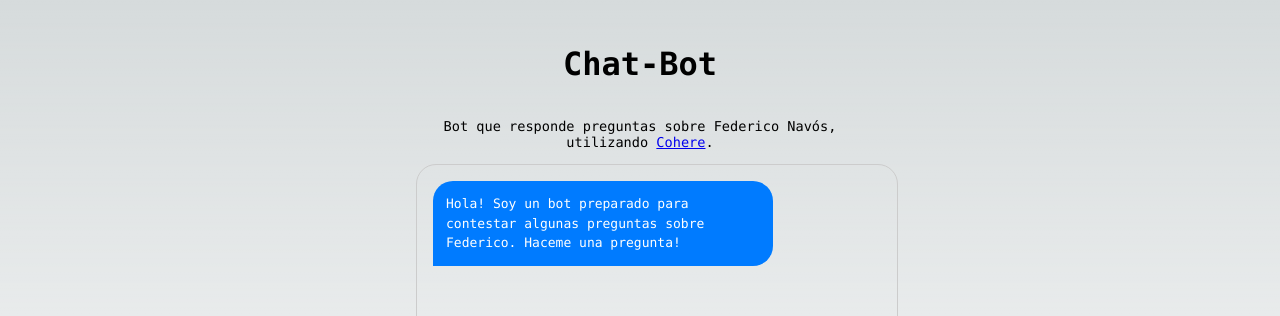
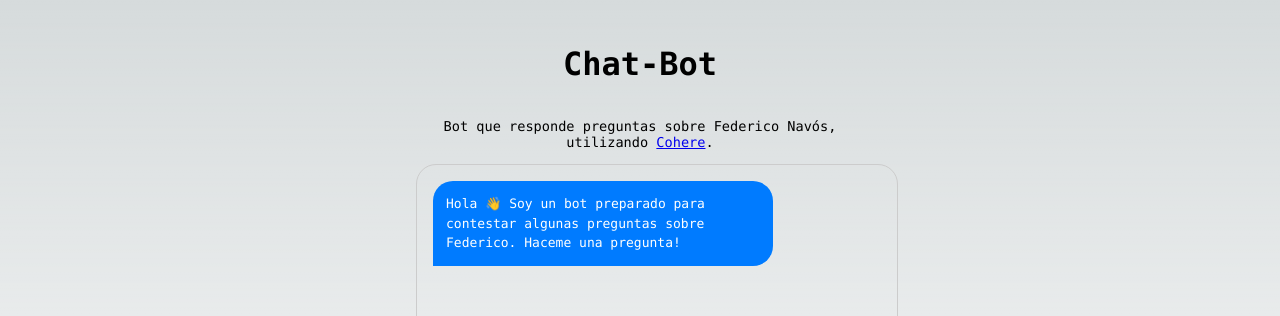
Before and after one commit to fedenavos/chat-bot, a Next.js app: page / in a window 1280 px wide. Shown: the top 316 px of the page. Built offline with nearby package versions, Linux system fonts and the light colour scheme.

Commit message:
Add typing animation to message (only string)

```diff
--- a/components/Chat.tsx
+++ b/components/Chat.tsx
@@ -5,11 +5,12 @@ import { useEffect, useRef, useState } from "react";
 import { faAndroid, faAngular, faBitcoin, faCss3Alt, faGithub, faHtml5, faJsSquare, faLinkedin, faPython, faReact } from "@fortawesome/free-brands-svg-icons";
 import { faChartLine, faCode, faDatabase, faDownload, faGamepad } from "@fortawesome/free-solid-svg-icons";
 import { FontAwesomeIcon } from "@fortawesome/react-fontawesome";
+import Message from "./Message";
 
 
 type Message = {
     id: string;
-    text: React.ReactNode | string;
+    content: React.ReactNode | string;
     type: "bot" | "user";
 }
 
@@ -277,10 +278,19 @@ const Chat = () => {
     const [messages, setMessages] = useState<Message[]>([
         {
             id: "1",
-            text: "Hola! Soy un bot preparado para contestar algunas preguntas sobre Federico. Haceme una pregunta!",
+            content: "Hola 👋 Soy un bot preparado para contestar algunas preguntas sobre Federico. Haceme una pregunta!",
             type: "bot"
         },
     ]);
+
+    // const [messages, setMessages] = useState<Message[]>([
+    //     {
+    //         id: "1",
+    //         content: ANSWERS["intro"],
+    //         type: "bot"
+    //     },
+    // ]);
+
     const [question, setQuestion] = useState<string>("");
     const [loading, setLoading] = useState<boolean>(false);
 
@@ -303,7 +313,7 @@ const Chat = () => {
         setMessages(
             (messages) => messages.concat({
                 id: new Date().getTime().toString(),
-                text: question,
+                content: question,
                 type: "user"
             })
         );
@@ -339,7 +349,7 @@ const Chat = () => {
         setMessages(
             (messages) => messages.concat({
                 id: new Date().getTime().toString(),
-                text: ANSWERS[prediction as keyof typeof ANSWERS] || ANSWERS.default,
+                content: ANSWERS[prediction as keyof typeof ANSWERS] || ANSWERS.default,
                 type: "bot"
             })
         );
@@ -357,7 +367,7 @@ const Chat = () => {
                 <div ref={container} className={styles.messagesContainer}>
                     {messages.map((message) => (
                         <div key={message.id} className={`${styles.message} ${message.type === 'bot' ? styles.bot : styles.user}`}>
-                            {message.text}
+                            { message.type === 'bot' ? <Message content={message.content} /> : message.content  }
                         </div>
                     ))}
                 </div>
--- /dev/null
+++ b/components/Message.tsx
@@ -0,0 +1,60 @@
+import React, { ReactNode, useEffect, useState } from "react";
+
+type MessageProps = {
+    content?: string | ReactNode;
+};
+
+export default function Message({ content }: MessageProps) {
+  const [output, setOutput] = useState<string | ReactNode>("");
+  const cont = content as any;
+
+
+    useEffect(() => {
+        if (typeof content === "string") {
+            const interval = setInterval(() => {
+                setOutput((prevOutput) => {
+                    const currentIndex = (prevOutput as string).length;
+                    if (currentIndex >= (content as string).length) {
+                        clearInterval(interval);
+                        return prevOutput;
+                    }
+                    const nextChar = (content as string)[currentIndex];
+                    return prevOutput + nextChar;
+                });
+            }, 25);
+            return () => clearInterval(interval);
+        } else {
+            setOutput(content);
+        }
+    }, [content]);
+
+    const renderElement = (element: any) => {
+        if (typeof element === "string") {
+            return element;
+        } else {
+            switch (element.type) {
+                case "span":
+                    return (
+                        <span>
+                            {element.props.children}
+                        </span>
+                    );
+                case "a":
+                    return (
+                        <a href={element.props.href} target="_blank" rel="noreferrer">
+                            {element.props.children}
+                        </a>
+                    );
+                default:
+                    return element;
+            }
+        }
+    };
+
+  return (
+    <div>
+        {content === "" && <span className="cursor">|</span>}
+        { output }
+    </div>
+  );
+}
```
